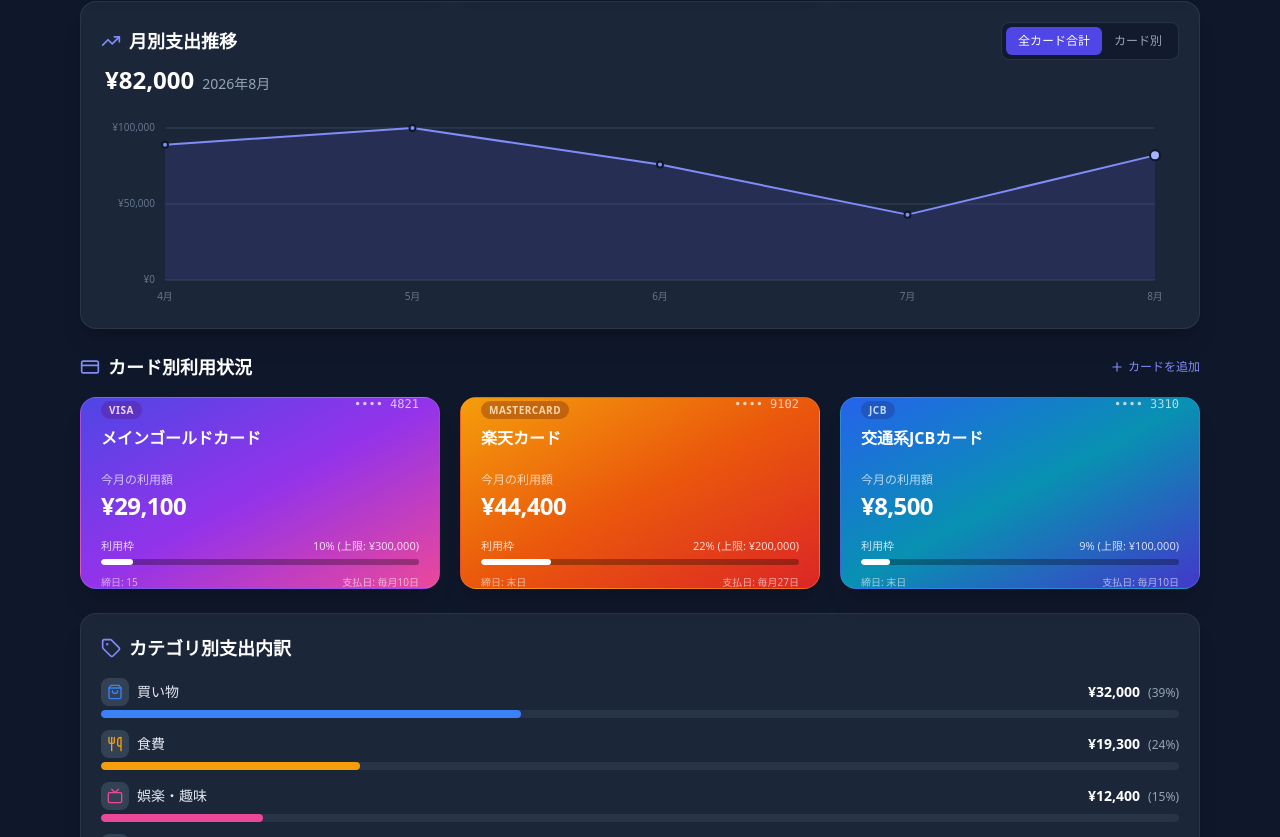
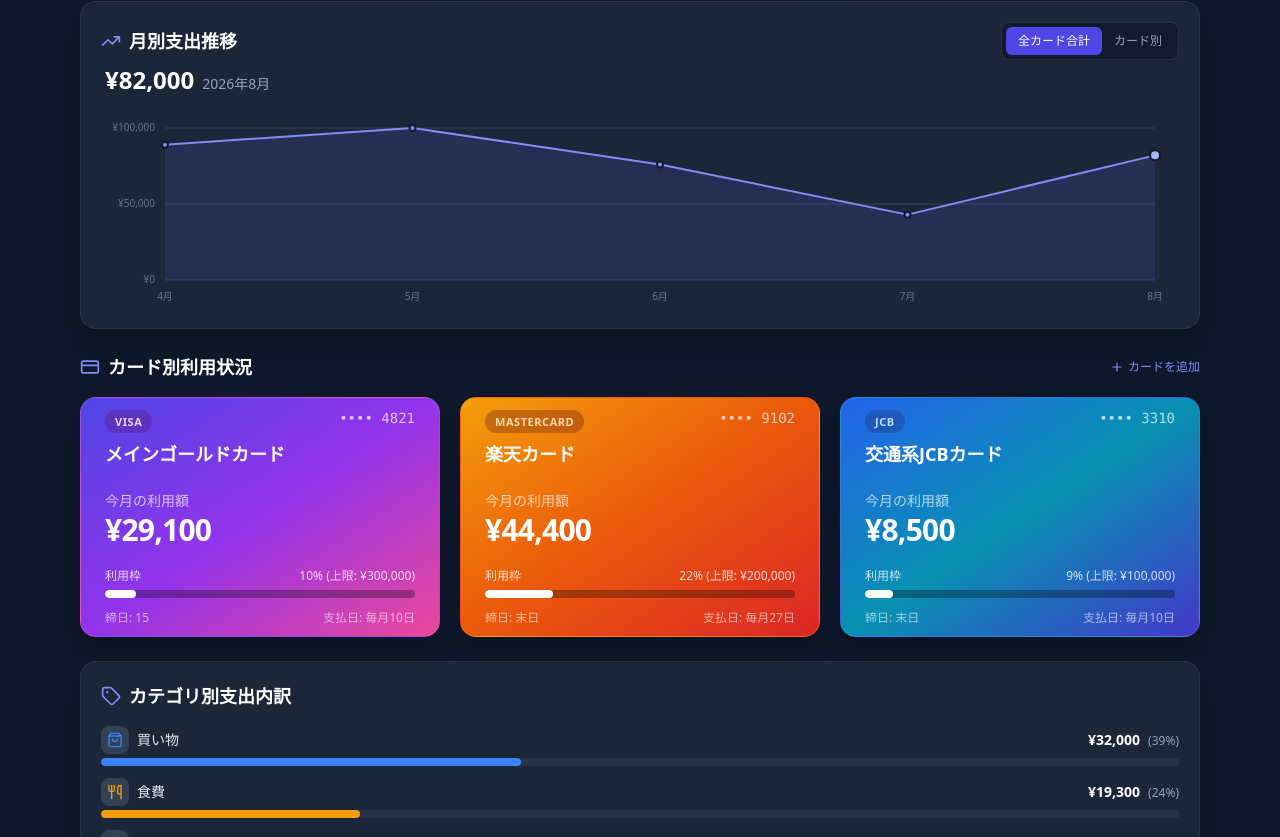
Before and after one commit to k19840710-dev/sai, a React (Vite) app: page / in a window 1280 px wide. Shown: the part 381-1218 px from the top of the page. Built offline with nearby package versions, Linux system fonts and the light colour scheme.

Commit message:
Enlarge the credit-card visuals on the dashboard
Bump card height (h-48 -> h-60), padding (p-5 -> p-6), gap, and the
type scale for the brand badge, card name, amount, and gauge/date
rows, so each card has more presence and breathing room.

```diff
--- a/src/App.jsx
+++ b/src/App.jsx
@@ -621,38 +621,38 @@ export default function App() {
                     return (
                       <div
                         key={card.id}
-                        className={`rounded-2xl p-5 shadow-xl border ${theme.bg} ${theme.border} relative flex flex-col justify-center gap-4 h-48 transition-transform duration-200 hover:-translate-y-1`}
+                        className={`rounded-2xl p-6 shadow-xl border ${theme.bg} ${theme.border} relative flex flex-col justify-center gap-5 h-60 transition-transform duration-200 hover:-translate-y-1`}
                       >
                         {/* カード上部 */}
                         <div className="flex justify-between items-start">
                           <div>
-                            <span className={`text-[10px] font-bold uppercase tracking-wider px-2 py-0.5 rounded-full ${theme.badge}`}>
+                            <span className={`text-[11px] font-bold uppercase tracking-wider px-2.5 py-1 rounded-full ${theme.badge}`}>
                               {card.brand}
                             </span>
-                            <h3 className="font-bold text-white text-base mt-1.5 truncate max-w-[180px]">
+                            <h3 className="font-bold text-white text-lg mt-2 truncate max-w-[200px]">
                               {card.name}
                             </h3>
                           </div>
-                          <span className="font-mono text-xs text-white/70">•••• {card.last4}</span>
+                          <span className="font-mono text-sm text-white/70">•••• {card.last4}</span>
                         </div>
 
                         {/* カード中央: 利用金額 */}
                         <div>
-                          <span className="text-xs text-white/70">今月の利用額</span>
-                          <div className="text-2xl font-black text-white tracking-tight">
+                          <span className="text-sm text-white/70">今月の利用額</span>
+                          <div className="text-3xl font-black text-white tracking-tight">
                             ¥{card.spent.toLocaleString()}
                           </div>
                         </div>
 
                         {/* カード下部: ゲージ＆締め日情報 */}
-                        <div className="space-y-1.5">
+                        <div className="space-y-2">
                           {card.limit > 0 && (
                             <div>
-                              <div className="flex justify-between text-[11px] text-white/80 mb-1">
+                              <div className="flex justify-between text-xs text-white/80 mb-1.5">
                                 <span>利用枠</span>
                                 <span>{card.percentage}% (上限: ¥{card.limit.toLocaleString()})</span>
                               </div>
-                              <div className="w-full h-1.5 bg-black/30 rounded-full overflow-hidden backdrop-blur-sm">
+                              <div className="w-full h-2 bg-black/30 rounded-full overflow-hidden backdrop-blur-sm">
                                 <div
                                   className={`h-full rounded-full transition-all duration-500 ${
                                     card.percentage > 80 ? 'bg-red-400' : 'bg-white'
@@ -662,7 +662,7 @@ export default function App() {
                               </div>
                             </div>
                           )}
-                          <div className="flex justify-between items-center text-[10px] text-white/60 pt-1">
+                          <div className="flex justify-between items-center text-xs text-white/60 pt-1">
                             <span>締日: {card.billingDay}</span>
                             <span>支払日: 毎月{card.paymentDay}日</span>
                           </div>
```
